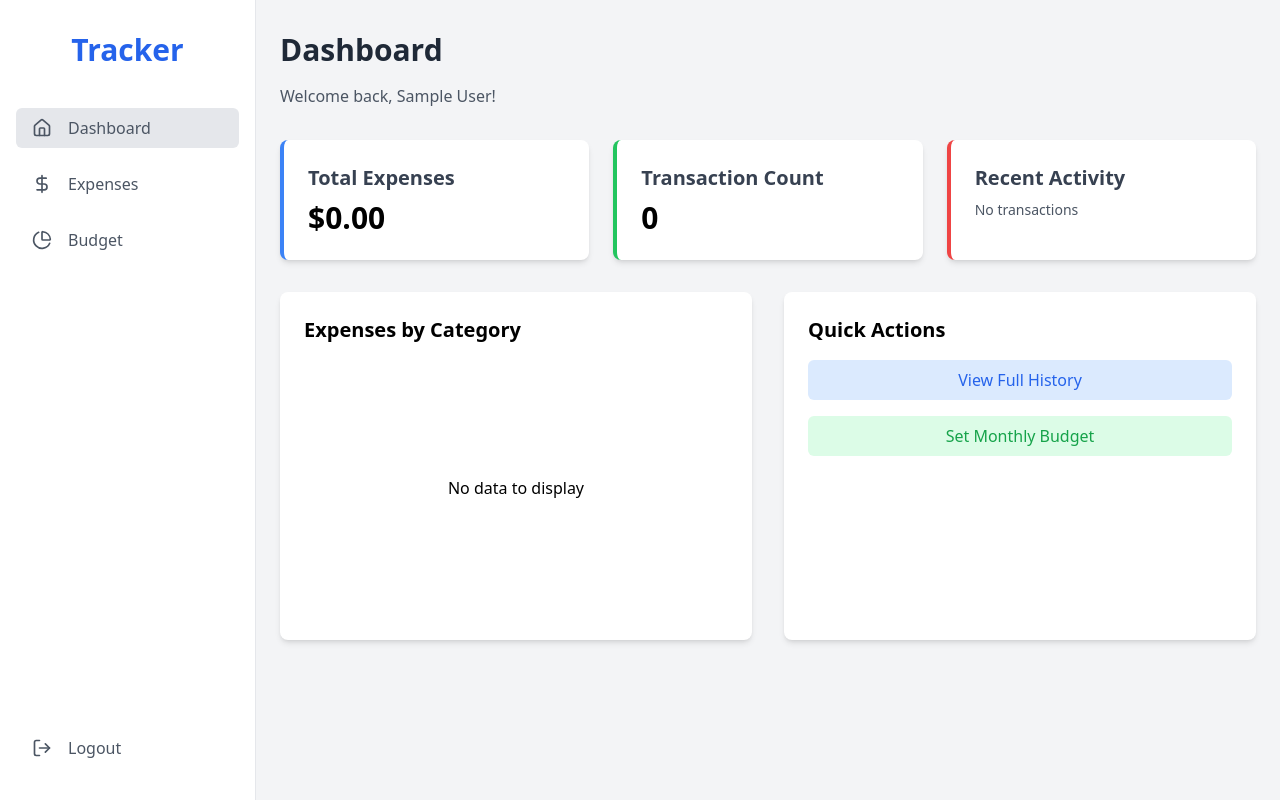
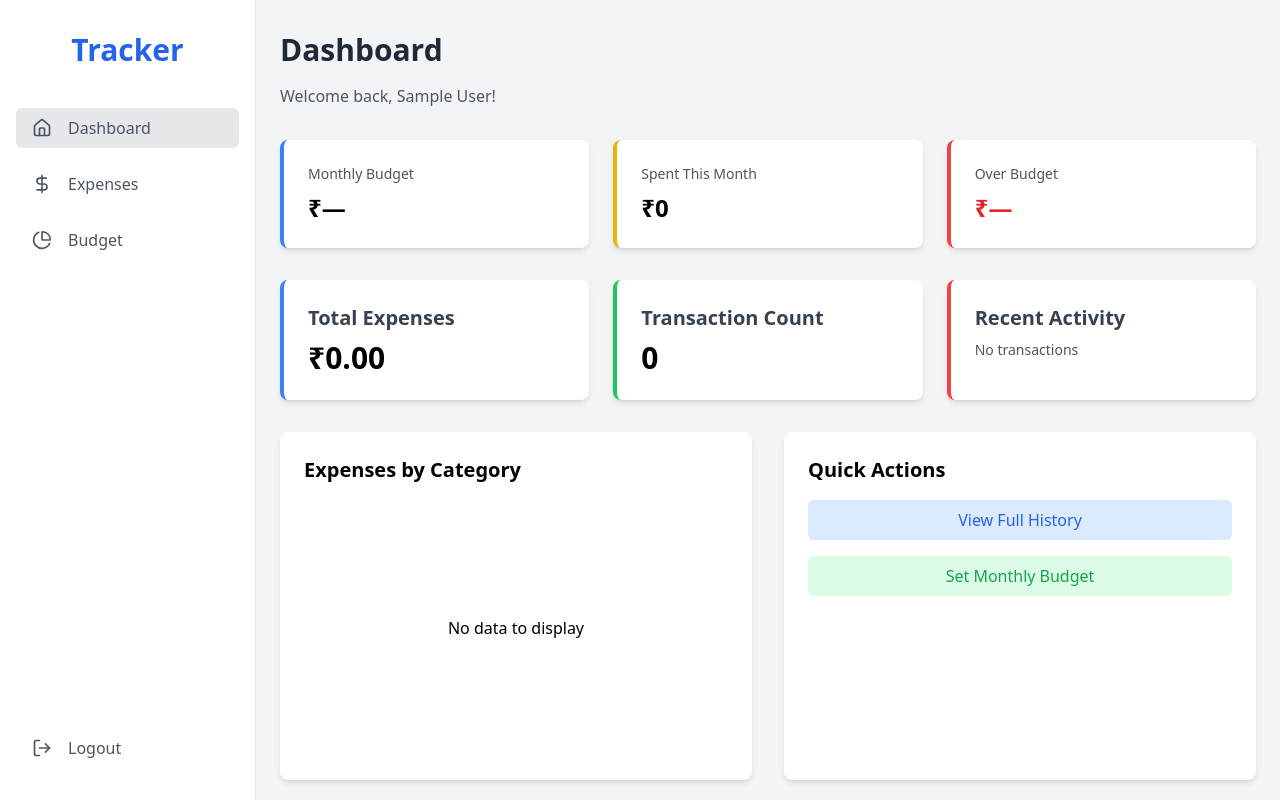
Before and after one commit to dheerajkumar25-dev/smart-expense-tracker, a React (Vite) app in the folder client/: page / in a window 1280 px wide. Built offline with nearby package versions, Linux system fonts and the light colour scheme; no server answers; sample sign-in values are in the browser's storage.

Commit message:
Add dashboard budget summary and monthly expense analytics

```diff
--- a/client/src/pages/Budget.jsx
+++ b/client/src/pages/Budget.jsx
@@ -4,8 +4,13 @@ import axios from '../utils/axios';
 const Budget = () => {
     const [budget, setBudget] = useState('');
     const [savedBudget, setSavedBudget] = useState(null);
+    const [totalExpenses, setTotalExpenses] = useState(0);
 
     useEffect(() => {
+        fetchBudget();
+        fetchTotalExpenses();
+    }, []);
+
     const fetchBudget = async () => {
         try {
             const { data } = await axios.get('/budget');
@@ -14,8 +19,15 @@ const Budget = () => {
             console.error(error);
         }
     };
-        fetchBudget();
-    }, []);
+
+    const fetchTotalExpenses = async () => {
+        try {
+            const { data } = await axios.get('/expenses/total/month');
+            setTotalExpenses(data.total);
+        } catch (error) {
+            console.error(error);
+        }
+    };
 
     const handleSave = async () => {
         if (!budget) return;
@@ -31,13 +43,16 @@ const Budget = () => {
         }
     };
 
+    const remaining =
+        savedBudget !== null ? savedBudget - totalExpenses : 0;
+
     return (
         <div>
             <h1 className="text-3xl font-semibold text-gray-800">Budget</h1>
 
             <div className="mt-6 bg-white p-6 rounded-lg shadow-md max-w-md">
                 <label className="block font-medium text-gray-700 mb-2">
-                    Monthly Budget ($)
+                    Monthly Budget (₹)
                 </label>
 
                 <input
@@ -55,10 +70,25 @@ const Budget = () => {
                     Save Budget
                 </button>
 
-                {savedBudget && (
-                    <p className="mt-4 text-green-600 font-semibold">
-                        ✅ Monthly Budget Set: ${savedBudget}
+                {savedBudget !== null && (
+                    <div className="mt-4 space-y-2">
+                        <p className="font-semibold">
+                            💰 Budget: ₹{savedBudget}
                         </p>
+                        <p className="font-semibold">
+                            📉 Spent this month: ₹{totalExpenses}
+                        </p>
+
+                        {remaining >= 0 ? (
+                            <p className="text-green-600 font-semibold">
+                                ✅ Remaining: ₹{remaining}
+                            </p>
+                        ) : (
+                            <p className="text-red-600 font-semibold">
+                                ⚠️ Over budget by ₹{Math.abs(remaining)}
+                            </p>
+                        )}
+                    </div>
                 )}
             </div>
         </div>
--- a/client/src/pages/Dashboard.jsx
+++ b/client/src/pages/Dashboard.jsx
@@ -29,6 +29,10 @@ const Dashboard = () => {
     const [expenses, setExpenses] = useState([]);
     const [loading, setLoading] = useState(true);
 
+    // ⭐ NEW STATES
+    const [budget, setBudget] = useState(null);
+    const [monthlyTotal, setMonthlyTotal] = useState(0);
+
     const navigate = useNavigate();
 
     useEffect(() => {
@@ -42,7 +46,28 @@ const Dashboard = () => {
                 setLoading(false);
             }
         };
+
+        const fetchBudget = async () => {
+            try {
+                const { data } = await axios.get('/budget');
+                if (data) setBudget(data.amount);
+            } catch (error) {
+                console.error(error);
+            }
+        };
+
+        const fetchMonthlyTotal = async () => {
+            try {
+                const { data } = await axios.get('/expenses/total/month');
+                setMonthlyTotal(data.total);
+            } catch (error) {
+                console.error(error);
+            }
+        };
+
         fetchExpenses();
+        fetchBudget();
+        fetchMonthlyTotal();
     }, []);
 
     const totalExpense = expenses.reduce(
@@ -50,7 +75,6 @@ const Dashboard = () => {
         0
     );
 
-    // ⭐ Category Chart Data
     const categories = [...new Set(expenses.map((e) => e.category))];
 
     const categoryData = categories.map((cat) =>
@@ -86,16 +110,18 @@ const Dashboard = () => {
         ],
     };
 
-    // ⭐ Chart Responsive Options
     const pieOptions = {
         responsive: true,
         maintainAspectRatio: false,
         animation: {
-            duration: 1200
-        }
+            duration: 1200,
+        },
     };
 
     if (loading) return <p>Loading...</p>;
+
+    const remaining =
+        budget !== null ? budget - monthlyTotal : null;
 
     return (
         <div>
@@ -107,14 +133,58 @@ const Dashboard = () => {
                 Welcome back, {user?.name}!
             </p>
 
-            {/* ⭐ Stats Cards */}
+            {/* ⭐ BUDGET SUMMARY */}
+            <div className="mt-8 grid grid-cols-1 md:grid-cols-3 gap-6">
+                <div className="bg-white p-6 rounded-lg shadow-md border-l-4 border-blue-500">
+                    <h2 className="text-sm text-gray-600">
+                        Monthly Budget
+                    </h2>
+                    <p className="mt-2 text-2xl font-bold">
+                        ₹{budget ?? '—'}
+                    </p>
+                </div>
+
+                <div className="bg-white p-6 rounded-lg shadow-md border-l-4 border-yellow-500">
+                    <h2 className="text-sm text-gray-600">
+                        Spent This Month
+                    </h2>
+                    <p className="mt-2 text-2xl font-bold">
+                        ₹{monthlyTotal}
+                    </p>
+                </div>
+
+                <div
+                    className={`bg-white p-6 rounded-lg shadow-md border-l-4 ${
+                        remaining !== null && remaining >= 0
+                            ? 'border-green-500'
+                            : 'border-red-500'
+                    }`}
+                >
+                    <h2 className="text-sm text-gray-600">
+                        {remaining !== null && remaining >= 0
+                            ? 'Remaining Budget'
+                            : 'Over Budget'}
+                    </h2>
+                    <p
+                        className={`mt-2 text-2xl font-bold ${
+                            remaining !== null && remaining >= 0
+                                ? 'text-green-600'
+                                : 'text-red-600'
+                        }`}
+                    >
+                        ₹{remaining !== null ? Math.abs(remaining) : '—'}
+                    </p>
+                </div>
+            </div>
+
+            {/* ⭐ EXISTING STATS */}
             <div className="mt-8 grid grid-cols-1 md:grid-cols-3 gap-6">
                 <div className="bg-white p-6 rounded-lg shadow-md border-l-4 border-blue-500">
                     <h2 className="text-xl font-bold text-gray-700">
                         Total Expenses
                     </h2>
                     <p className="mt-2 text-3xl font-semibold">
-                        ${totalExpense.toFixed(2)}
+                        ₹{totalExpense.toFixed(2)}
                     </p>
                 </div>
 
@@ -133,16 +203,14 @@ const Dashboard = () => {
                     </h2>
                     <p className="mt-2 text-sm text-gray-600">
                         {expenses.length > 0
-                            ? `Last: ${expenses[0].description} ($${expenses[0].amount})`
+                            ? `Last: ${expenses[0].description} (₹${expenses[0].amount})`
                             : 'No transactions'}
                     </p>
                 </div>
             </div>
 
-            {/* ⭐ Charts + Actions */}
+            {/* ⭐ CHART + ACTIONS */}
             <div className="mt-8 grid grid-cols-1 md:grid-cols-2 gap-8">
-
-                {/* ⭐ Pie Chart */}
                 <div className="bg-white p-6 rounded-lg shadow-md">
                     <h2 className="text-xl font-bold mb-4">
                         Expenses by Category
@@ -162,7 +230,6 @@ const Dashboard = () => {
                     </div>
                 </div>
 
-                {/* ⭐ Quick Actions */}
                 <div className="bg-white p-6 rounded-lg shadow-md">
                     <h2 className="text-xl font-bold mb-4">
                         Quick Actions
@@ -184,7 +251,6 @@ const Dashboard = () => {
                         </button>
                     </div>
                 </div>
-
             </div>
         </div>
     );
```
Also changed, not shown: 1 other file (tests, documents, lock files or other folders). Lines whose indentation alone changed are shown as unchanged.
